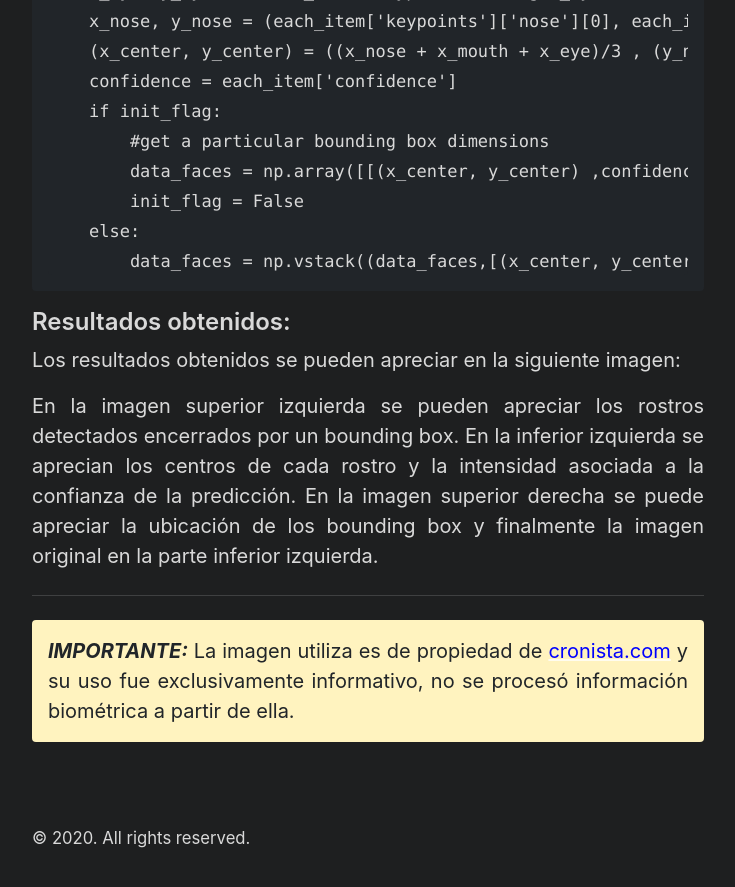
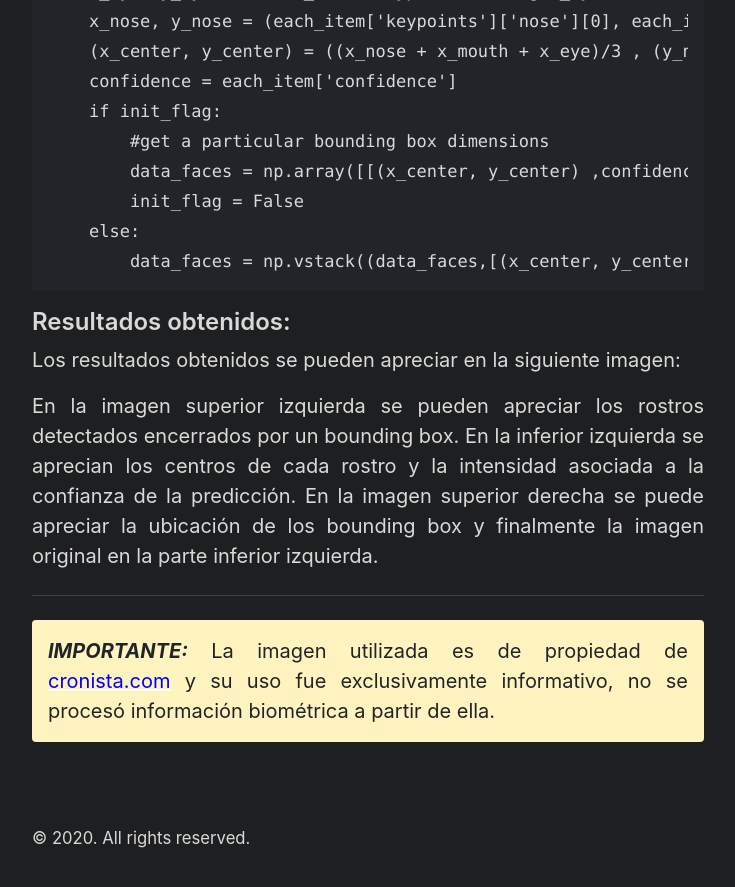
Before and after one commit to srosalest/srosalest.github.io, a Jekyll site: the page built from _posts/2020-12-27-deteccion-y-reconocimiento-facial.md, in a window 1280 px wide and 900 px high, scrolled down 2876 px. Shown: the top 887 px of the window, without its empty margins (272-1007 px from the left). Built offline with Jekyll 4.4.1, drawn with Linux system fonts in a browser that asks for light colours.

Commit message:
first post

```diff
--- a/_posts/2020-12-27-deteccion-y-reconocimiento-facial.md
+++ b/_posts/2020-12-27-deteccion-y-reconocimiento-facial.md
@@ -119,5 +119,5 @@ for each_item in detection:
 
 ***
 <p class="message" align=justify markdown="1">
-**_IMPORTANTE:_** La imagen utiliza es de propiedad de [<span style="color:blue">cronista.com</span>](https://www.cronista.com/internacionales/Chile-el-Congreso-evaluara-la-reforma-a-la-Constitucion-20191103-0013.html) y su uso fue exclusivamente informativo, no se procesó información biométrica a partir de ella.
+**_IMPORTANTE:_** La imagen utilizada es de propiedad de [<span style="color:blue">cronista.com</span>](https://www.cronista.com/internacionales/Chile-el-Congreso-evaluara-la-reforma-a-la-Constitucion-20191103-0013.html) y su uso fue exclusivamente informativo, no se procesó información biométrica a partir de ella.
 </p>
```
Also changed, not shown: assets/facedetection.png (added).
